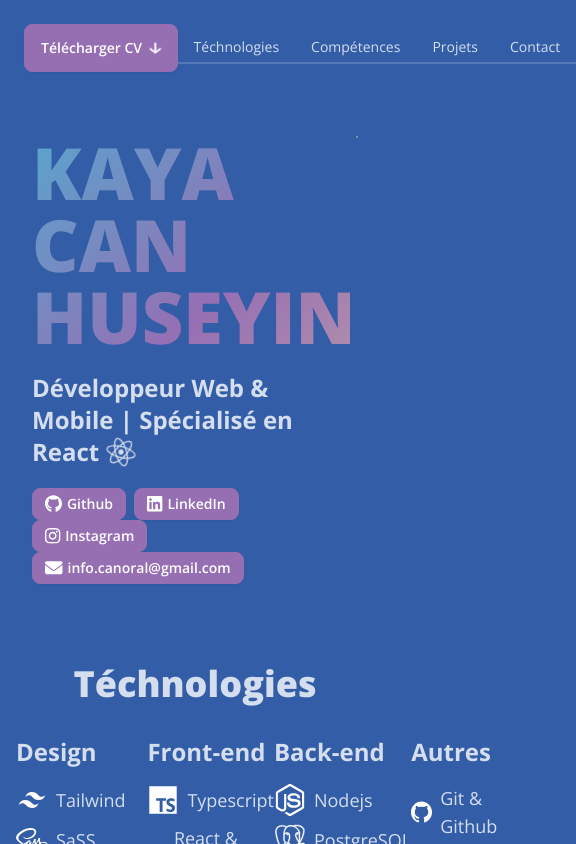
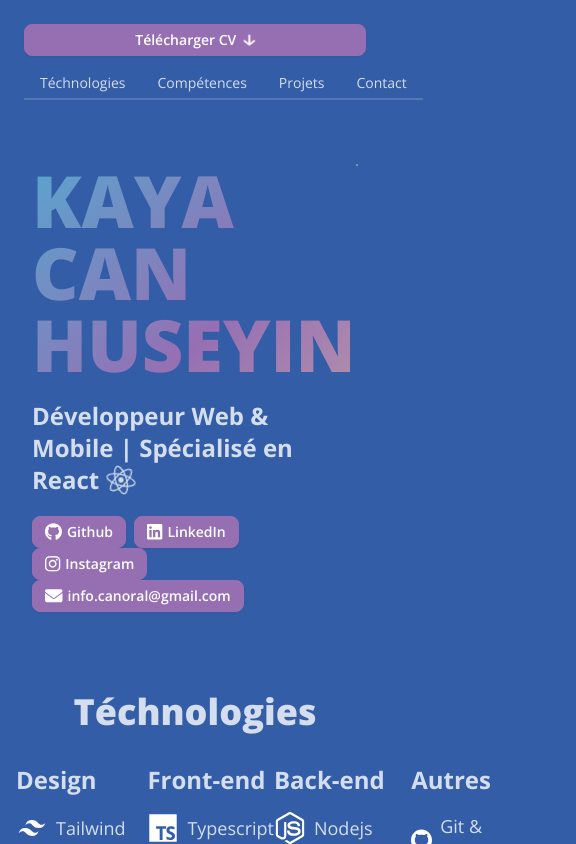
Before and after one commit to caankaya/Portfolio, a React (Vite) app: page / in a window 390 px wide. Shown: the top 844 px of the page, 576 px wide, since content can reach past the window. Built offline with nearby package versions, Linux system fonts and the light colour scheme; grey boxes are pictures that could not be loaded.

Commit message:
feat: Ajout responsive design de la barre de navigation

```diff
--- a/index.html
+++ b/index.html
@@ -10,7 +10,7 @@
       rel="stylesheet"
     />
     <meta name="viewport" content="width=device-width, initial-scale=1.0" />
-    <title>Vite + React + TS</title>
+    <title>Can KAYA - Portofolio</title>
   </head>
   <body>
     <div id="root"></div>
--- a/src/Header/Header.tsx
+++ b/src/Header/Header.tsx
@@ -43,8 +43,8 @@ function Header() {
   };
 
   return (
-    <div className="navbar bg-base-100 mb-10">
-      <button className="btn btn-secondary normal-case text-white" onClick={downloadCV}>
+    <div className="navbar bg-base-100 mb-10 max-sm:flex max-sm:flex-col max-sm:items-stretch max-sm:gap-3">
+      <button className="btn btn-secondary btn-sm normal-case text-white" onClick={downloadCV}>
         Télécharger CV <FontAwesomeIcon icon={faArrowDown} bounce />
       </button>
       <div role="tablist" className="tabs tabs-bordered ml-auto">
```
